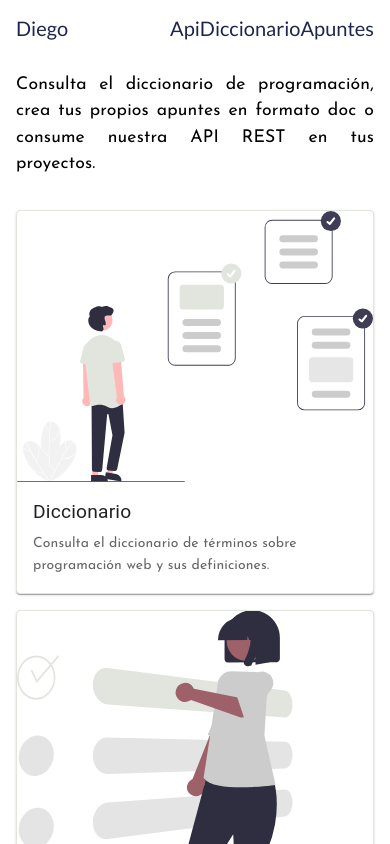
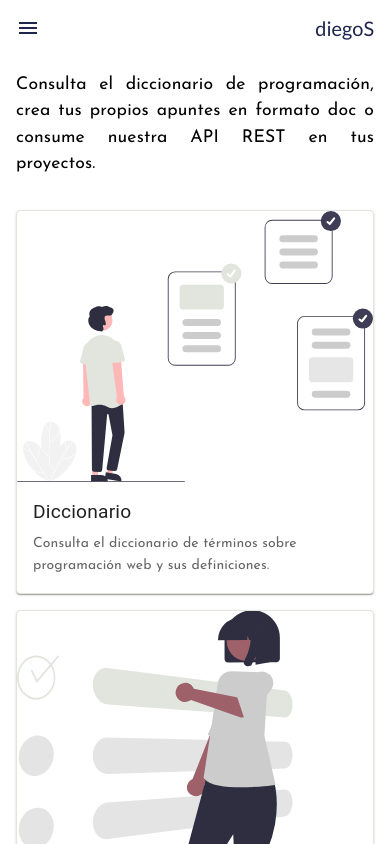
Before and after one commit to diego-rg/react-diccionario-programacion, a React (Create React App) app: page / in a window 390 px wide. Shown: the top 844 px of the page. Built offline with nearby package versions, Linux system fonts and the light colour scheme; no server answers.

Commit message:
header responsive with button

```diff
--- a/src/components/Header.js
+++ b/src/components/Header.js
@@ -1,24 +1,83 @@
-import React from "react";
+import React, { useState } from "react";
 import LinkNav from "./LinkNav";
 
-import { AppBar, Toolbar, Container, Box } from "@mui/material";
+import IconButton from "@mui/material/IconButton";
+import MenuIcon from "@mui/icons-material/Menu";
+import { AppBar, Toolbar, Container, Box, Menu, MenuItem } from "@mui/material";
 
 //Header cuya navegación no usa router
 const Header = () => {
+  const [anchorElNav, setAnchorElNav] = useState(null);
+
+  const handleOpenNavMenu = (event) => {
+    setAnchorElNav(event.currentTarget);
+  };
+  const handleCloseNavMenu = () => {
+    setAnchorElNav(null);
+  };
+
   return (
     <AppBar
       position="static"
       sx={{
-        alignItems: "center",
-        justifyContent: "space-between",
         background: "transparent",
         boxShadow: "none",
       }}
     >
       <Container maxWidth="md" disableGutters>
         <Toolbar disableGutters sx={{ justifyContent: "space-between" }}>
-          <LinkNav href="/">Diego</LinkNav>
-          <Box>
+          <Box sx={{ display: { xs: "none", md: "flex" } }}>
+            <LinkNav href="/">diegoL</LinkNav>
+          </Box>
+
+          <Box sx={{ display: { xs: "flex", md: "none" } }}>
+            <IconButton
+              size="large"
+              onClick={handleOpenNavMenu}
+              color="secondary"
+              sx={{ paddingLeft: 0 }}
+            >
+              <MenuIcon />
+            </IconButton>
+            <Menu
+              id="menu-appbar"
+              anchorEl={anchorElNav}
+              anchorOrigin={{
+                vertical: "bottom",
+                horizontal: "left",
+              }}
+              keepMounted
+              transformOrigin={{
+                vertical: "top",
+                horizontal: "left",
+              }}
+              open={Boolean(anchorElNav)}
+              onClose={handleCloseNavMenu}
+              sx={{
+                display: { xs: "block", md: "none" },
+              }}
+            >
+              <MenuItem onClick={handleCloseNavMenu}>
+                <LinkNav href="/api">Api</LinkNav>
+              </MenuItem>
+              <MenuItem onClick={handleCloseNavMenu}>
+                <LinkNav href="/dictionary">Diccionario</LinkNav>
+              </MenuItem>
+              <MenuItem onClick={handleCloseNavMenu}>
+                <LinkNav href="/cheatsheet">Apuntes</LinkNav>
+              </MenuItem>
+            </Menu>
+          </Box>
+
+          <Box
+            sx={{
+              display: { xs: "flex", md: "none" },
+              justifyContent: "flex-end",
+            }}
+          >
+            <LinkNav href="/">diegoS</LinkNav>
+          </Box>
+          <Box sx={{ display: { xs: "none", md: "flex" } }}>
             <LinkNav href="/api">Api</LinkNav>
             <LinkNav href="/dictionary">Diccionario</LinkNav>
             <LinkNav href="/cheatsheet">Apuntes</LinkNav>
```
